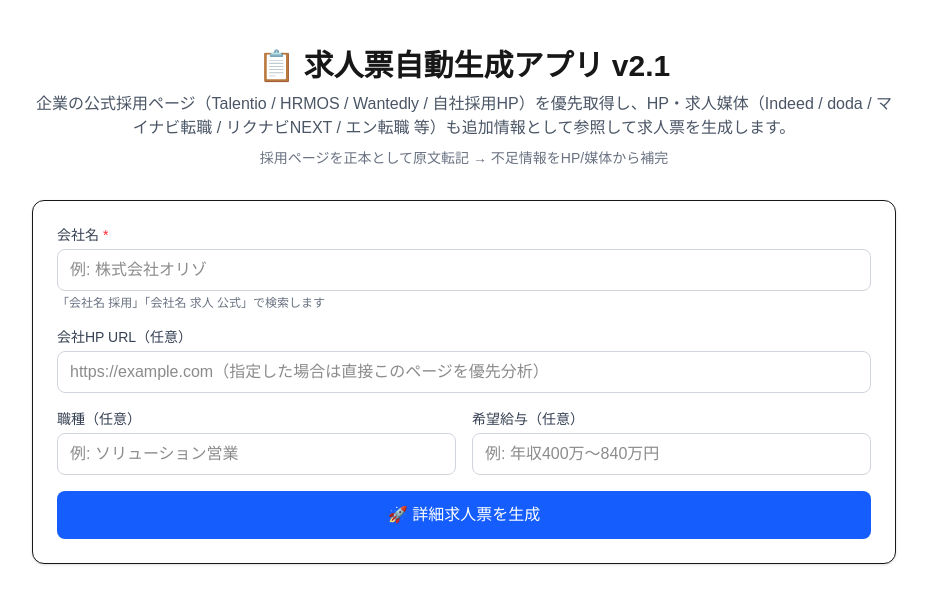
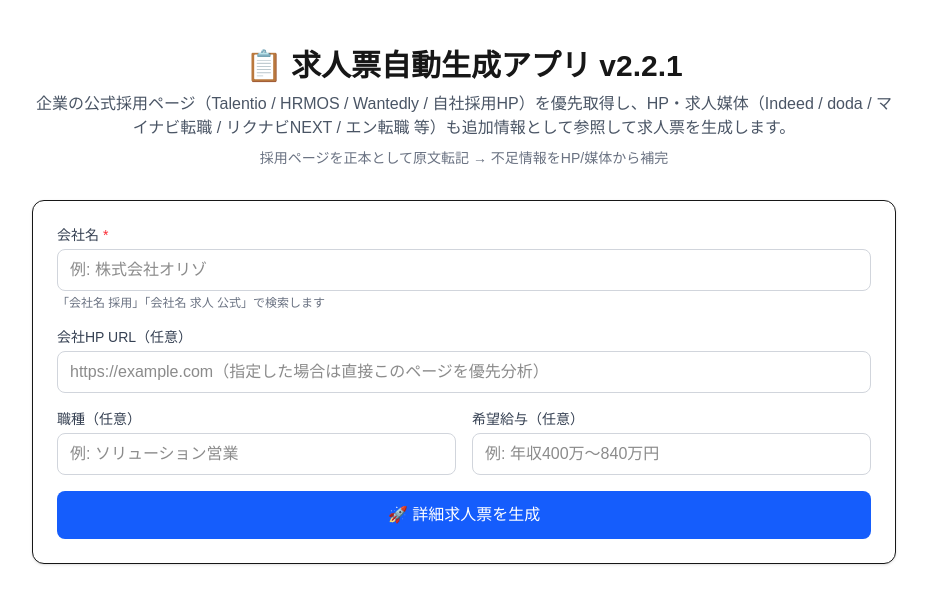
Before and after one commit to shintaniAI/job-listing-app, a Next.js app: page / in a window 1280 px wide. Shown: the top 604 px of the page, without its empty margins (176-1103 px from the left). Built offline with nearby package versions, Linux system fonts and the light colour scheme.

Commit message:
chore: bump display version to v2.2.1

```diff
--- a/src/app/page.tsx
+++ b/src/app/page.tsx
@@ -500,7 +500,7 @@ export default function Home() {
 
   return (
     <main className="max-w-4xl mx-auto px-4 py-12">
-      <h1 className="text-3xl font-bold text-center mb-2">📋 求人票自動生成アプリ v2.1</h1>
+      <h1 className="text-3xl font-bold text-center mb-2">📋 求人票自動生成アプリ v2.2.1</h1>
       <p className="text-center text-gray-600 mb-2">
         企業の公式採用ページ（Talentio / HRMOS / Wantedly / 自社採用HP）を優先取得し、HP・求人媒体（Indeed / doda / マイナビ転職 / リクナビNEXT / エン転職 等）も追加情報として参照して求人票を生成します。
       </p>
```
